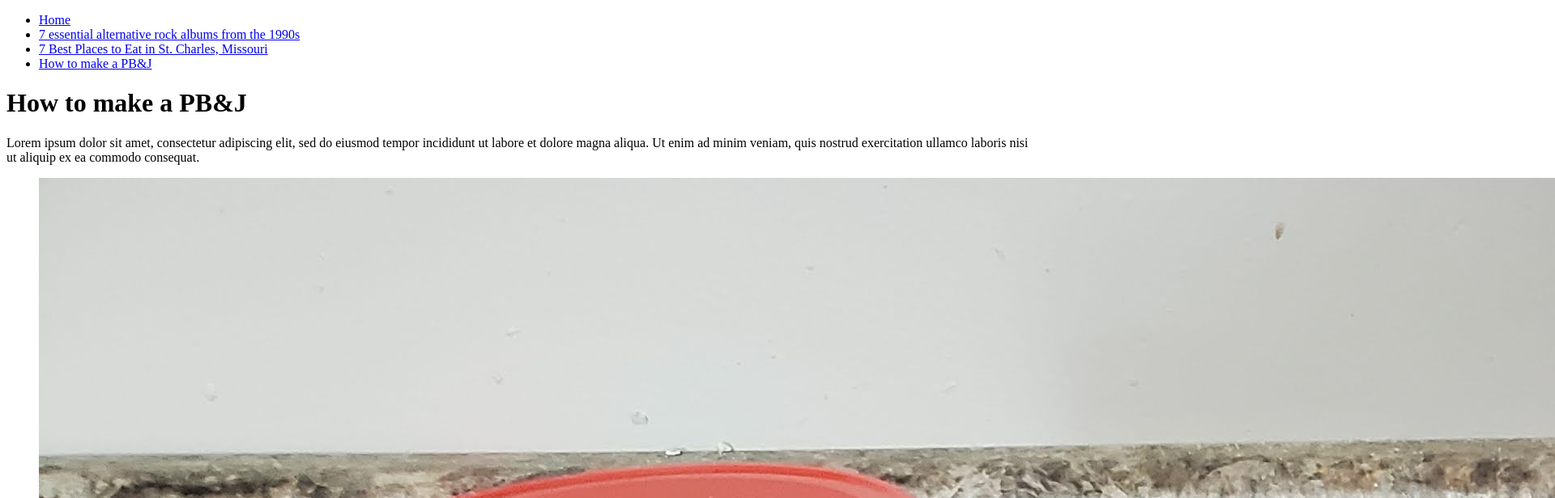
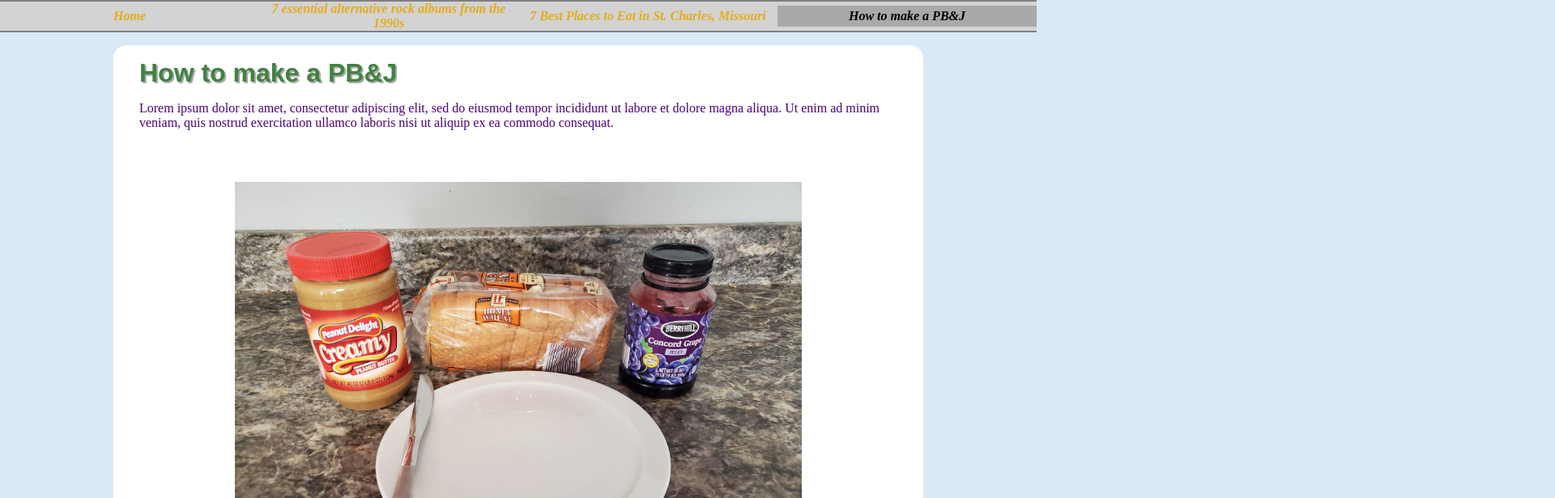
Before and after one commit to J4502-FS22/healy-site, a plain HTML site: page photo-gallery.html in a window 1280 px wide. Shown: the top 616 px of the page at 81% size, 1920 px wide, since content can reach past the window. Drawn offline with Linux system fonts and the light colour scheme.

Commit message:
Added CSS to photo gallery

```diff
--- a/photo-gallery.html
+++ b/photo-gallery.html
@@ -3,6 +3,24 @@
   <head>
     <meta charset="utf-8">
     <title>How to make a PB&J</title>
+
+    <link rel="stylesheet" href="style.css">
+    <link rel="preconnect" href="https://fonts.googleapis.com">
+    <link rel="preconnect" href="https://fonts.gstatic.com" crossorigin>
+    <link href="https://fonts.googleapis.com/css2?family=Roboto&display=swap" rel="stylesheet">
+    <link rel="preconnect" href="https://fonts.googleapis.com">
+    <link rel="preconnect" href="https://fonts.gstatic.com" crossorigin>
+    <link href="https://fonts.googleapis.com/css2?family=Tinos&display=swap" rel="stylesheet">
+
+    <link rel="preconnect" href="https://fonts.googleapis.com">
+    <link rel="preconnect" href="https://fonts.gstatic.com" crossorigin>
+    <link href="https://fonts.googleapis.com/css2?family=Silkscreen&display=swap" rel="stylesheet">
+
+    <link rel="preconnect" href="https://fonts.googleapis.com">
+    <link rel="preconnect" href="https://fonts.gstatic.com" crossorigin>
+    <link href="https://fonts.googleapis.com/css2?family=Alegreya&display=swap" rel="stylesheet">
+
+
   </head>
   <body>
     <nav>
--- a/style.css
+++ b/style.css
@@ -164,6 +164,21 @@ address{
   font-style: normal;
 }
 
+/*figure and .gallery-image styles*/
+
+.gallery-image{
+  margin-block-start: 0;
+  margin-block-end: 0;
+  margin-inline-start: 0;
+  margin-inline-end: 0;
+  margin: 4rem auto;
+  width: 100%;
+  max-width: 700px;
+}
+
+.gallery-image img {
+  width: 100%;
+}
 
 @media (min-width: 555px) {
   .media-holder {
```
